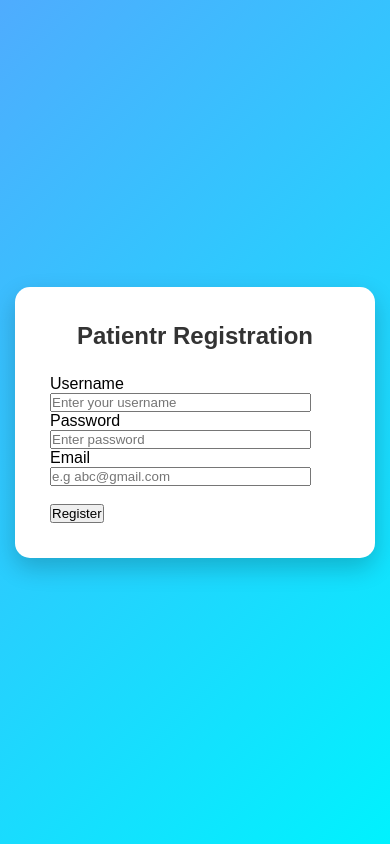
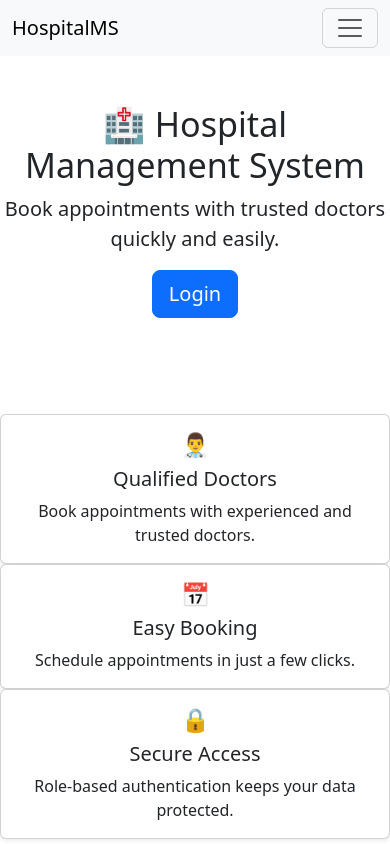
Before and after one commit to sahilpalme/learningflask, a Flask app: page / in a window 390 px wide. Run offline with Flask 3, Linux system fonts and the light colour scheme.

Commit message:
make home page more interactive

```diff
--- a/project/routes.py
+++ b/project/routes.py
@@ -8,8 +8,8 @@ from flask import Blueprint
 
 bp = Blueprint("main", __name__)
 
-@bp.route("/",methods=["GET","POST"])
-def Register():
+@bp.route("/register",methods=["GET","POST"])
+def register():
     form = RegistrationForm()
     if form.validate_on_submit():
         username = form.username.data
@@ -34,7 +34,7 @@ def Register():
                 flash("Email already exists")
         else:
             flash("Username already exists")
-    return render_template("Register.html", form= form,title = "Patientr Registration")
+    return render_template("Register.html", form= form,title = "Patient Registration")
 
 
 @bp.route("/login", methods= ["GET","POST"])
@@ -61,13 +61,9 @@ def login():
     return render_template("login.html", form = form)
 
 
-@bp.route("/home")
-@login_required
+@bp.route("/")
 def home():
-    if current_user.role== "doctor":
-        return render_template("success.html")
-    elif current_user.role=="patient":
-        return render_template("home.html")
+    return render_template("home.html")
 
 
 @bp.route("/logout")
--- /dev/null
+++ b/project/static/home.css
@@ -0,0 +1,7 @@
+.card {
+    transition: transform 0.3s ease;
+}
+
+.card:hover {
+    transform: translateY(-5px);
+}
--- a/project/templates/base.html
+++ b/project/templates/base.html
@@ -10,43 +10,50 @@
 <body>
     <nav class="navbar navbar-expand-lg bg-body-tertiary">
     <div class="container-fluid">
-    <a class="navbar-brand" href="#">HospitalMS</a>
+    <a class="navbar-brand" href="{{ url_for('main.home') }}">HospitalMS</a>
     <button class="navbar-toggler" type="button" data-bs-toggle="collapse" data-bs-target="#navbarNavAltMarkup" aria-controls="navbarNavAltMarkup" aria-expanded="false" aria-label="Toggle navigation">
       <span class="navbar-toggler-icon"></span>
     </button>
       <div class="collapse navbar-collapse" id="navbarNavAltMarkup">
       <div class="navbar-nav">
+        <a class="nav-link active" aria-current="page" href="{{ url_for('main.home') }}">Home</a>
     {% if not current_user.is_authenticated %}
-        <a class="nav-link active" aria-current="page" href="{{ url_for('main.home') }}">Home</a>
         <a class="nav-link" href="{{ url_for('main.login') }}">Login</a>
-        <a class="nav-link" href="#">Register</a>
+        <a class="nav-link" href="{{ url_for('main.register') }}">Register</a>
 
 
 {% elif current_user.role == "patient" %}
-        <a class="nav-link active" aria-current="page" href="{{ url_for('main.home') }}">Home</a>
-        <a class="nav-link" href="#">Book Appointment</a>
-        <a class="nav-link" href="#">My Appointments</a>
-        <a class="nav-link" href="#">Logout</a>
+        <a class="nav-link" href="{{ url_for('main.book_appointment') }}">Book Appointment</a>
+        <a class="nav-link" href="{{ url_for('main.my_appointments') }}">My Appointments</a>
+        <a class="nav-link" href="{{ url_for('main.logout') }}">Logout</a>
 
 
 {% elif current_user.role == "doctor" %}
-<div class="collapse navbar-collapse" id="navbarNavAltMarkup">
-      <div class="navbar-nav">
-        <a class="nav-link active" aria-current="page" href="{{ url_for('main.home') }}">Home</a>
-        <a class="nav-link" href="#">My Schedule</a>
-        <a class="nav-link" href="#">Logout</a>
+
+        <a class="nav-link" href="{{ url_for('main.my_appointments') }}">My Schedule</a>
+        <a class="nav-link" href="{{ url_for('main.logout') }}">Logout</a>
 
 {% elif current_user.role == "admin" %}
-        <a class="nav-link active" aria-current="page" href="{{ url_for('main.home') }}">Home</a>
-        <a class="nav-link" href="#">Manage Doctors</a>
-        <a class="nav-link" href="#">Logout</a>
+        <a class="nav-link" href="{{ url_for('main.manage_doctors') }}">Manage Doctors</a>
+        <a class="nav-link" href="{{ url_for('main.logout') }}">Logout</a>
 
 {% endif %}
 
-</div>
-</div>
-</div>
-</nav>
+      </div>
+      </div>
+    </div>
+    </nav>
 {% block content %}{% endblock %}
+
+{% with messages = get_flashed_messages(with_categories=true) %}
+    {% if messages %}
+        {% for category, message in messages %}
+            <div class="alert alert-{{ category }} alert-dismissible fade show" role="alert">
+                {{ message }}
+                <button type="button" class="btn-close" data-bs-dismiss="alert"></button>
+            </div>
+        {% endfor %}
+    {% endif %}
+{% endwith %}
 </body>
 </html>
--- a/project/templates/home.html
+++ b/project/templates/home.html
@@ -1,3 +1,92 @@
 {% extends "base.html" %}
-{% block title %} home{% endblock %}
-{% block content %} <h1> Home </h1>{% endblock %}
+
+{% block title %}Home{% endblock %}
+
+{% block content %}
+<link rel="stylesheet" href="{{ url_for('static', filename='home.css') }}">
+<div class="py-5">
+
+
+    <div class="text-center">
+
+        <h1 class="display-4">🏥 Hospital Management System</h1>
+
+        <p class="lead">
+            Book appointments with trusted doctors quickly and easily.
+        </p>
+
+        {% if current_user.is_authenticated %}
+
+            {% if current_user.role == "patient" %}
+                <a href="{{ url_for('main.book_appointment') }}"
+                   class="btn btn-primary btn-lg">
+                    Book Appointment
+                </a>
+            {% elif current_user.role == "admin" %}
+                <a href="{{ url_for('main.admin_dashboard') }}"
+                   class="btn btn-dark btn-lg">
+                    Go to Dashboard
+                </a>
+            {% elif current_user.role == "doctor" %}
+                <a href="{{ url_for('main.my_appointments') }}"
+                   class="btn btn-success btn-lg">
+                    View Schedule
+                </a>
+            {% endif %}
+
+        {% else %}
+
+            <a href="{{ url_for('main.login') }}"
+               class="btn btn-primary btn-lg">
+                Login
+            </a>
+
+        {% endif %}
+
+    </div>
+
+
+</div>
+
+
+<div class="row mt-5">
+
+    <div class="col-md-4">
+        <div class="card shadow-sm h-100">
+            <div class="card-body text-center">
+                <h3>👨‍⚕️</h3>
+                <h5 class="card-title">Qualified Doctors</h5>
+                <p class="card-text">
+                    Book appointments with experienced and trusted doctors.
+                </p>
+            </div>
+        </div>
+    </div>
+
+    <div class="col-md-4">
+        <div class="card shadow-sm">
+            <div class="card-body text-center">
+                <h3>📅</h3>
+                <h5 class="card-title">Easy Booking</h5>
+                <p class="card-text">
+                    Schedule appointments in just a few clicks.
+                </p>
+            </div>
+        </div>
+    </div>
+
+    <div class="col-md-4">
+        <div class="card shadow-sm">
+            <div class="card-body text-center">
+                <h3>🔒</h3>
+                <h5 class="card-title">Secure Access</h5>
+                <p class="card-text">
+                    Role-based authentication keeps your data protected.
+                </p>
+            </div>
+        </div>
+    </div>
+
+</div>
+
+{% endblock %}
```
